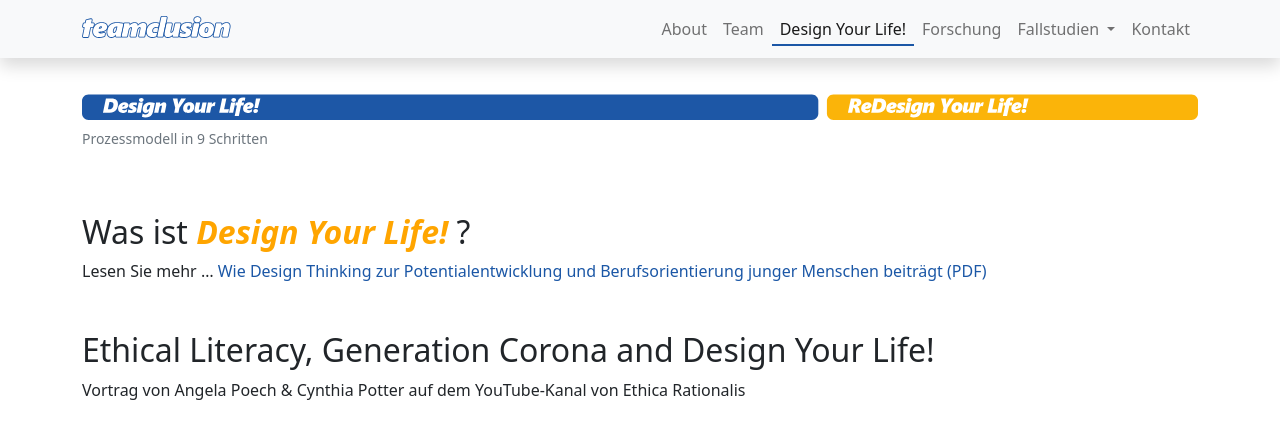
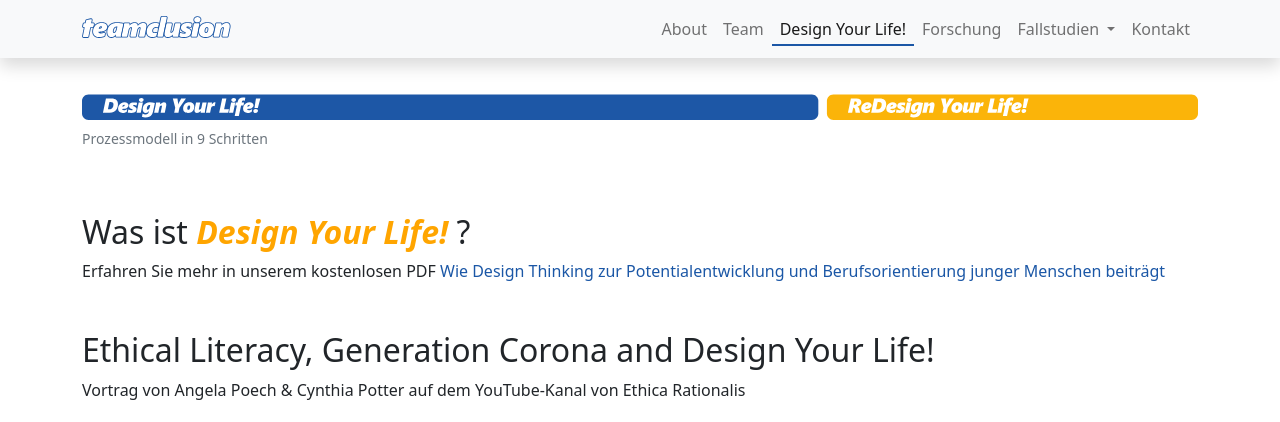
Before and after one commit to teamclusion/website, a Jekyll site: the page built from design_your_life.html, in a window 1280 px wide and 900 px high, scrolled down 833 px, cut to the strip 0-422 px from the top of the window. Built offline with Jekyll 4.4.1, drawn with Linux system fonts in a browser that asks for light colours; nearby versions of some CDN libraries.

Commit message:
Changed Link

```diff
--- a/design_your_life.html
+++ b/design_your_life.html
@@ -42,7 +42,7 @@ subtitle: Was, wenn ich ewig leben würde?
 
 
 <h2>Was ist {{ site.dyl }}?</h2>
-<p>Lesen Sie mehr … <a href="{{ site.baseurl }}/assets/workingpaper/20220124_Was_ist_DYL_Kurzbeschreibung.pdf">Wie Design Thinking zur Potentialentwicklung und Berufsorientierung junger Menschen beiträgt (PDF)</a></p>
+<p>Erfahren Sie mehr in unserem kostenlosen PDF <a href="{{ site.baseurl }}/assets/workingpaper/20220124_Was_ist_DYL_Kurzbeschreibung.pdf">Wie Design Thinking zur Potentialentwicklung und Berufsorientierung junger Menschen beiträgt</a></p>
 
 <h2 class="mt-5">Ethical Literacy, Generation Corona and Design Your Life!</h2>
 <p>Vortrag von Angela Poech & Cynthia Potter auf dem YouTube-Kanal von Ethica Rationalis</p>
```
